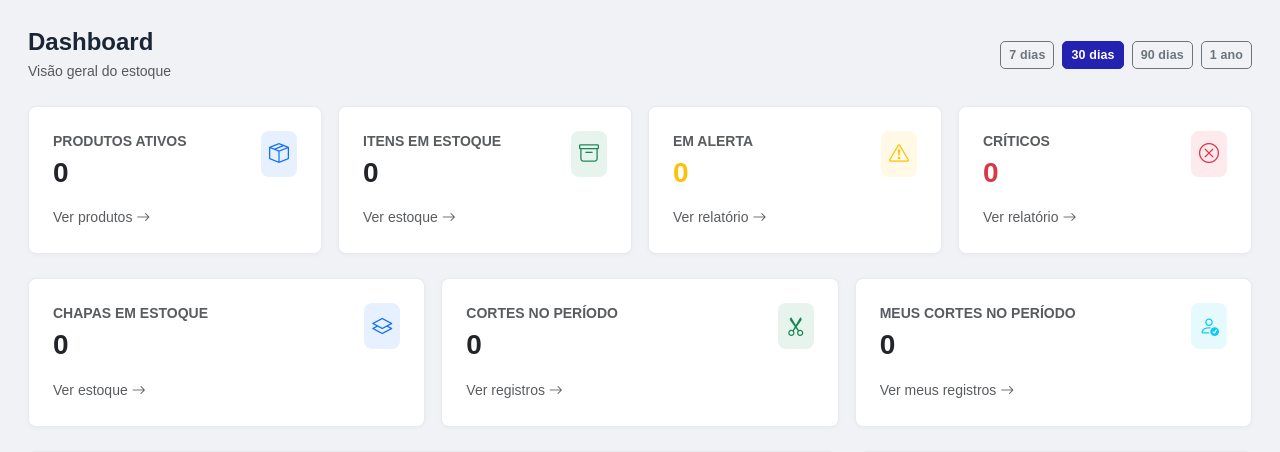
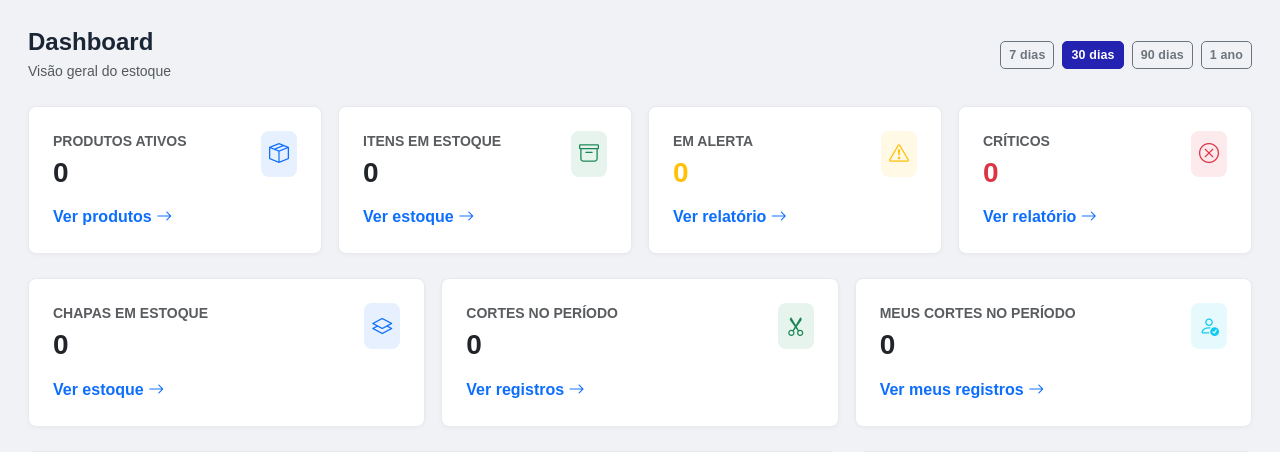
Before and after one commit to decorcril/decolog, a Django app: page / in a window 1280 px wide. Shown: the part 52-504 px from the top of the page. Run offline with Django 5.2, Linux system fonts and the light colour scheme; the visitor is signed in with stand-in values (Sample User, id 1); data comes from the database, SQL or seed files in the repository; data that the repository does not hold is empty.

Commit message:
feat: aplica classe fw-bolder aos links

```diff
--- a/core/templates/core/dashboard.html
+++ b/core/templates/core/dashboard.html
@@ -34,7 +34,7 @@
             <i class="bi bi-box-seam fs-5 text-primary"></i>
           </div>
         </div>
-        <a href="{% url 'produtos:lista' %}" class="text-muted small text-decoration-none">Ver produtos <i class="bi bi-arrow-right"></i></a>
+        <a href="{% url 'produtos:lista' %}" class="fw-bolder text-decoration-none">Ver produtos <i class="bi bi-arrow-right"></i></a>
       </div>
     </div>
   </div>
@@ -50,7 +50,7 @@
             <i class="bi bi-archive fs-5 text-success"></i>
           </div>
         </div>
-        <a href="{% url 'estoque:lista' %}" class="text-muted small text-decoration-none">Ver estoque <i class="bi bi-arrow-right"></i></a>
+        <a href="{% url 'estoque:lista' %}" class="fw-bolder text-decoration-none">Ver estoque <i class="bi bi-arrow-right"></i></a>
       </div>
     </div>
   </div>
@@ -66,7 +66,7 @@
             <i class="bi bi-exclamation-triangle fs-5 text-warning"></i>
           </div>
         </div>
-        <a href="{% url 'relatorios:estoque_baixo' %}" class="text-muted small text-decoration-none">Ver relatório <i class="bi bi-arrow-right"></i></a>
+        <a href="{% url 'relatorios:estoque_baixo' %}" class="fw-bolder text-decoration-none">Ver relatório <i class="bi bi-arrow-right"></i></a>
       </div>
     </div>
   </div>
@@ -82,7 +82,7 @@
             <i class="bi bi-x-circle fs-5 text-danger"></i>
           </div>
         </div>
-        <a href="{% url 'relatorios:estoque_baixo' %}" class="text-muted small text-decoration-none">Ver relatório <i class="bi bi-arrow-right"></i></a>
+        <a href="{% url 'relatorios:estoque_baixo' %}" class="fw-bolder text-decoration-none">Ver relatório <i class="bi bi-arrow-right"></i></a>
       </div>
     </div>
   </div>
@@ -105,7 +105,7 @@
             <i class="bi bi-layers fs-5 text-primary"></i>
           </div>
         </div>
-        <a href="{% url 'estoque:lista' %}" class="text-muted small text-decoration-none">Ver estoque <i class="bi bi-arrow-right"></i></a>
+        <a href="{% url 'estoque:lista' %}" class="fw-bolder text-decoration-none">Ver estoque <i class="bi bi-arrow-right"></i></a>
       </div>
     </div>
   </div>
@@ -121,7 +121,7 @@
             <i class="bi bi-scissors fs-5 text-success"></i>
           </div>
         </div>
-        <a href="{% url 'producao_corte:list' %}" class="text-muted small text-decoration-none">Ver registros <i class="bi bi-arrow-right"></i></a>
+        <a href="{% url 'producao_corte:list' %}" class="fw-bolder text-decoration-none">Ver registros <i class="bi bi-arrow-right"></i></a>
       </div>
     </div>
   </div>
@@ -138,7 +138,7 @@
             <i class="bi bi-person-check fs-5 text-info"></i>
           </div>
         </div>
-        <a href="{% url 'producao_corte:list' %}" class="text-muted small text-decoration-none">Ver meus registros <i class="bi bi-arrow-right"></i></a>
+        <a href="{% url 'producao_corte:list' %}" class="fw-bolder text-decoration-none">Ver meus registros <i class="bi bi-arrow-right"></i></a>
       </div>
     </div>
   </div>
```
